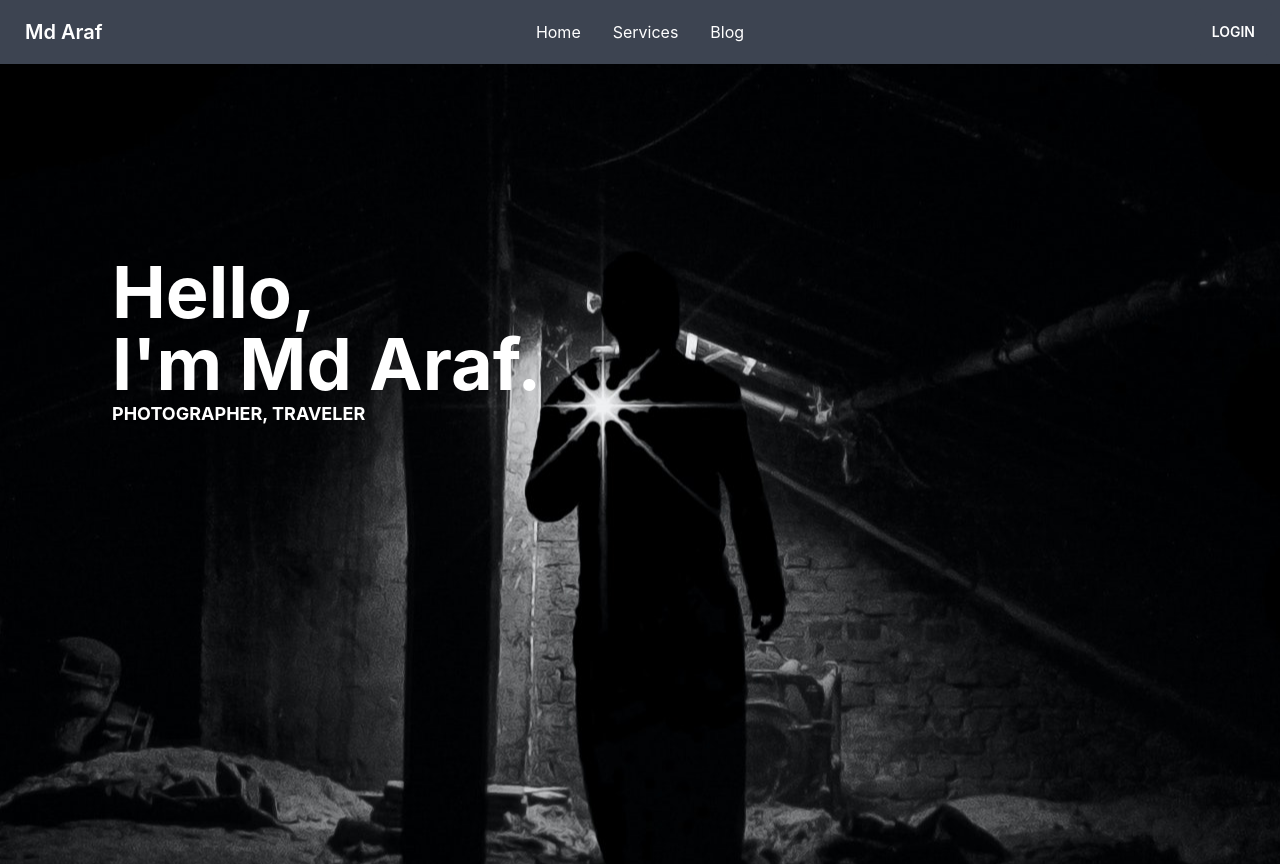
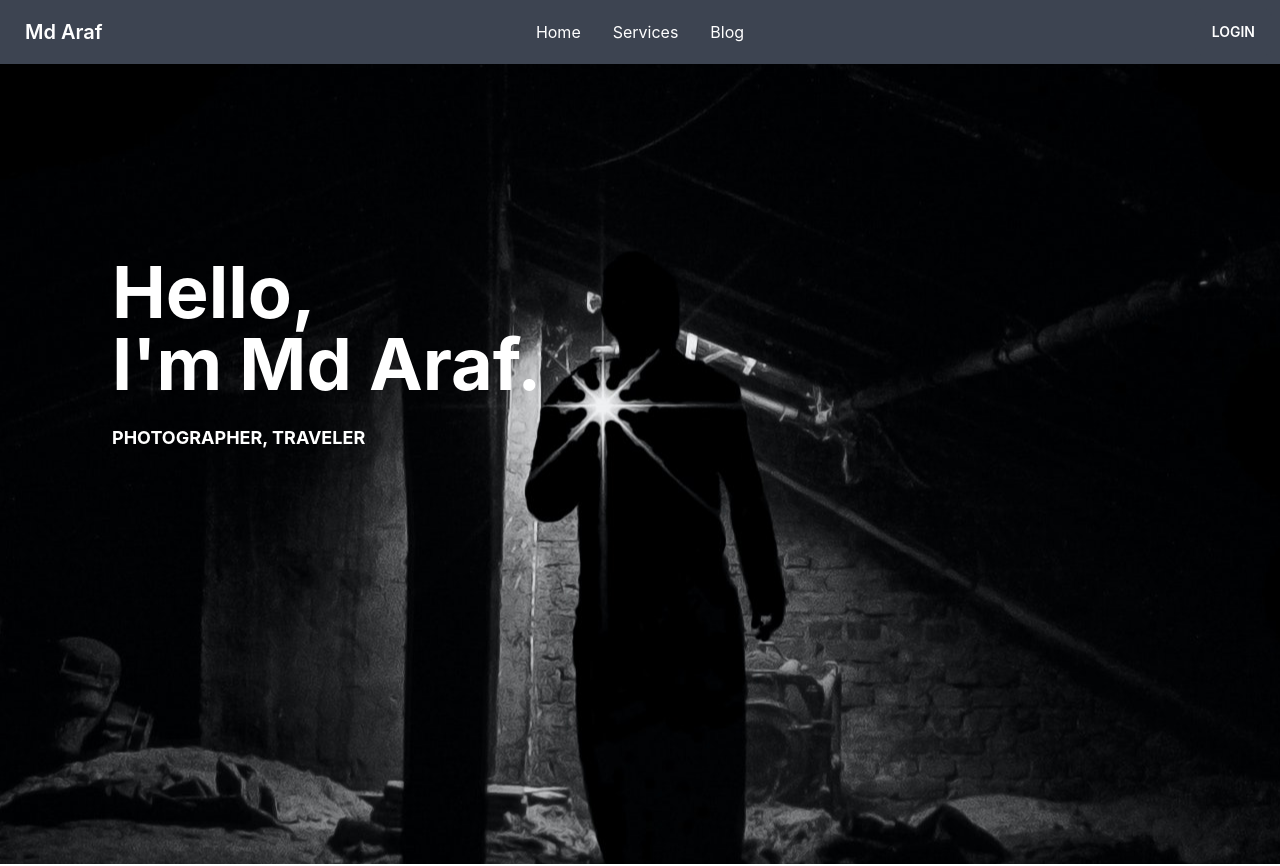
Before and after one commit to Ankan112/md-araf-client, a React (Create React App) app: page / in a window 1280 px wide. Shown: the top 866 px of the page. Built offline with nearby package versions, Linux system fonts and the light colour scheme; no server answers.

Commit message:
banner title update

```diff
--- a/src/components/Home/Banner/Banner.js
+++ b/src/components/Home/Banner/Banner.js
@@ -1,15 +1,13 @@
 import React from 'react';
-// import banner from '../../../img/banner.jpg'
 import './Banner.css'
 
 const Banner = () => {
     return (
         <div className='bannerImg '>
-            {/* <img src={banner} alt="" /> */}
             <div className='lg:w-10/12 text-center font-bold lg:text-left pt-48 lg:pl-28'>
                 <div>
                     <h1 className="text-7xl text-white">Hello, <br />I'm Md Araf.</h1>
-                    <h6 className="text-lg text-white">PHOTOGRAPHER, TRAVELER</h6>
+                    <h6 className="text-lg text-white py-6">PHOTOGRAPHER, TRAVELER</h6>
                 </div>
             </div>
         </div>
```
